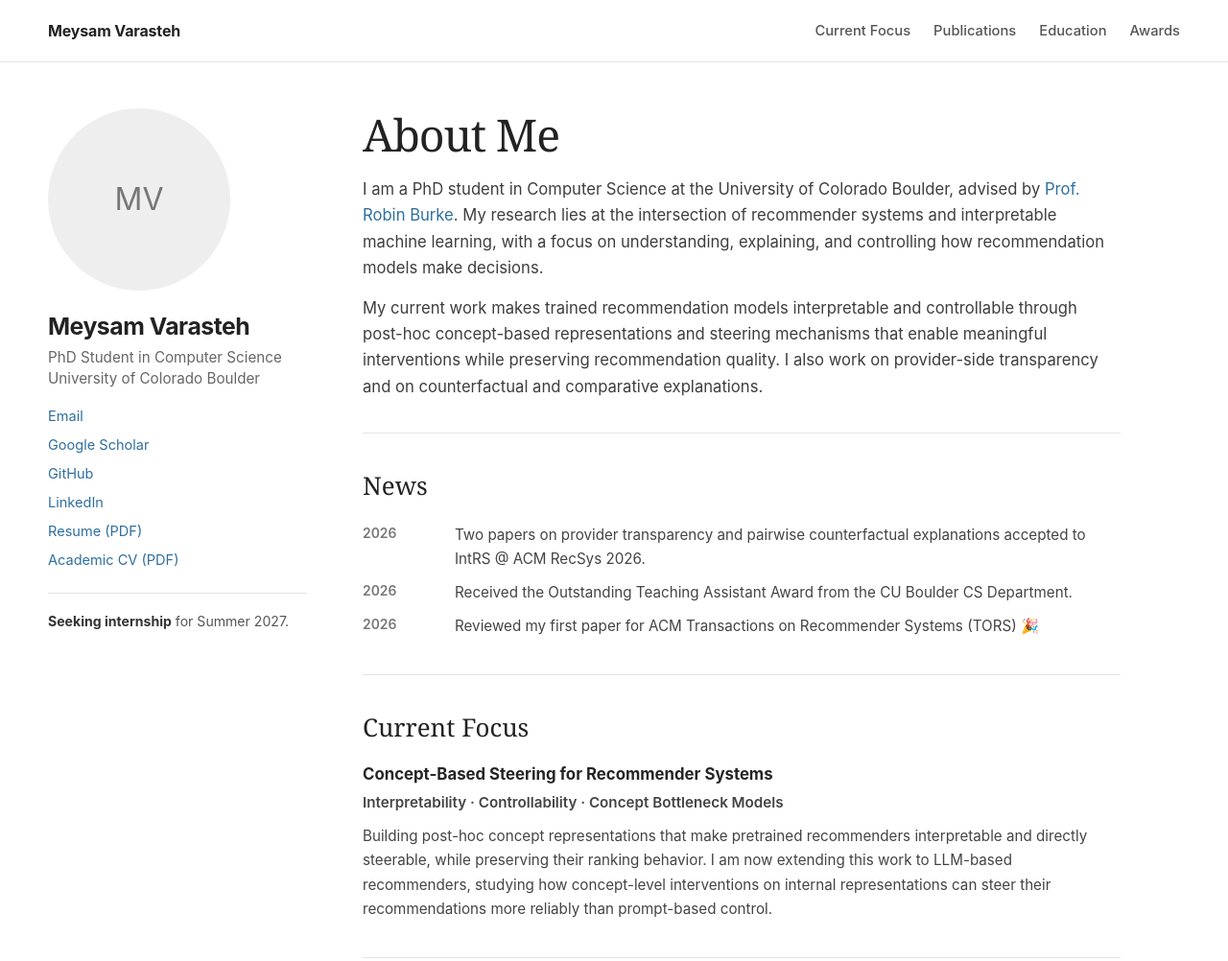
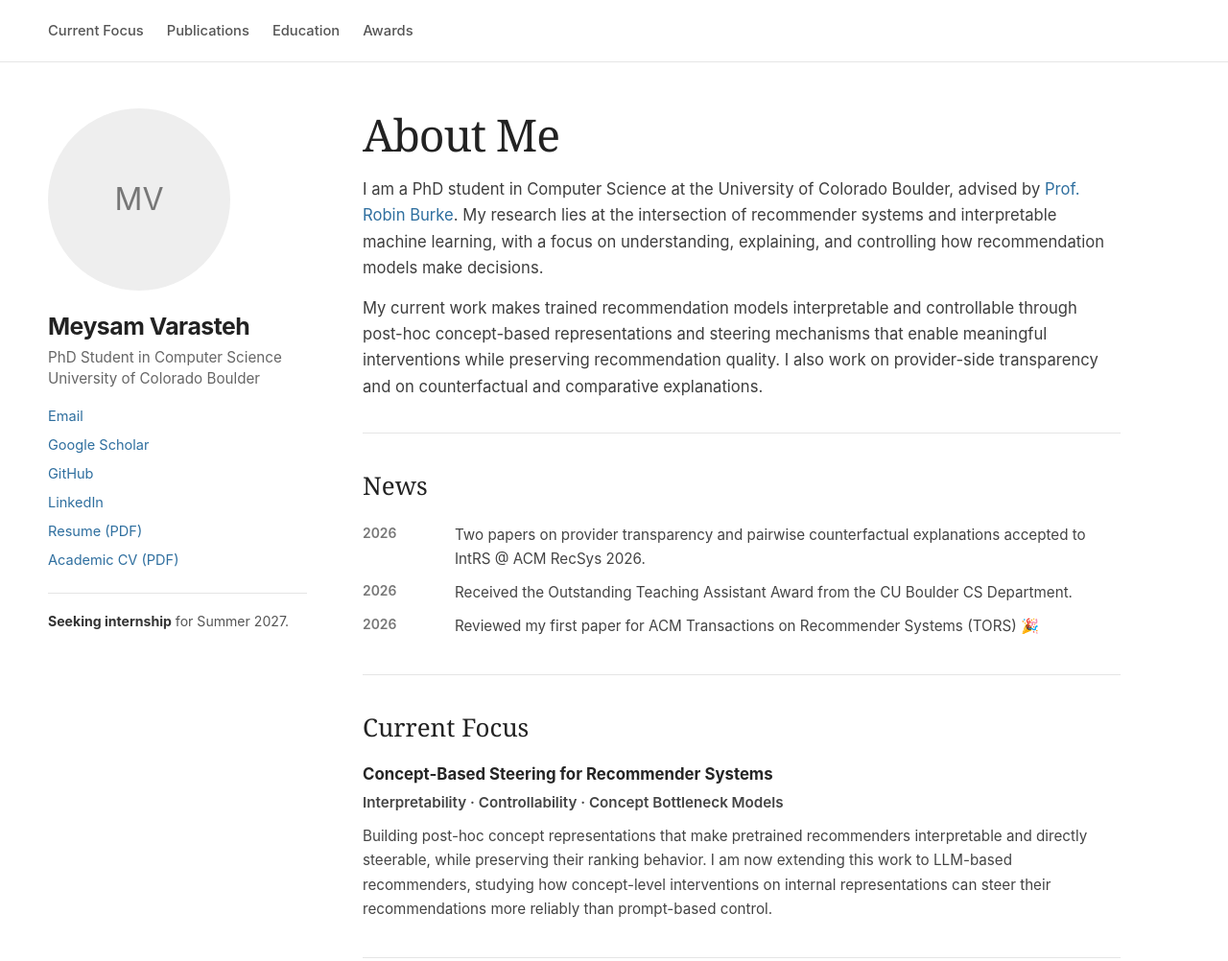
Before and after one commit to meysamvarasteh92/meysamvarasteh92.github.io, a plain HTML site: page index.html in a window 1280 px wide. Shown: the top 1002 px of the page at 96% size. Drawn offline with Linux system fonts and the light colour scheme.

Commit message:
Remove name from top bar

```diff
--- a/index.html
+++ b/index.html
@@ -497,7 +497,6 @@
 <body>
   <header class="masthead">
     <div class="masthead-inner">
-      <a class="site-title" href="#home">Meysam Varasteh</a>
       <nav class="nav-links" aria-label="Primary navigation">
         <a href="#research">Current Focus</a>
         <a href="#publications">Publications</a>
```
